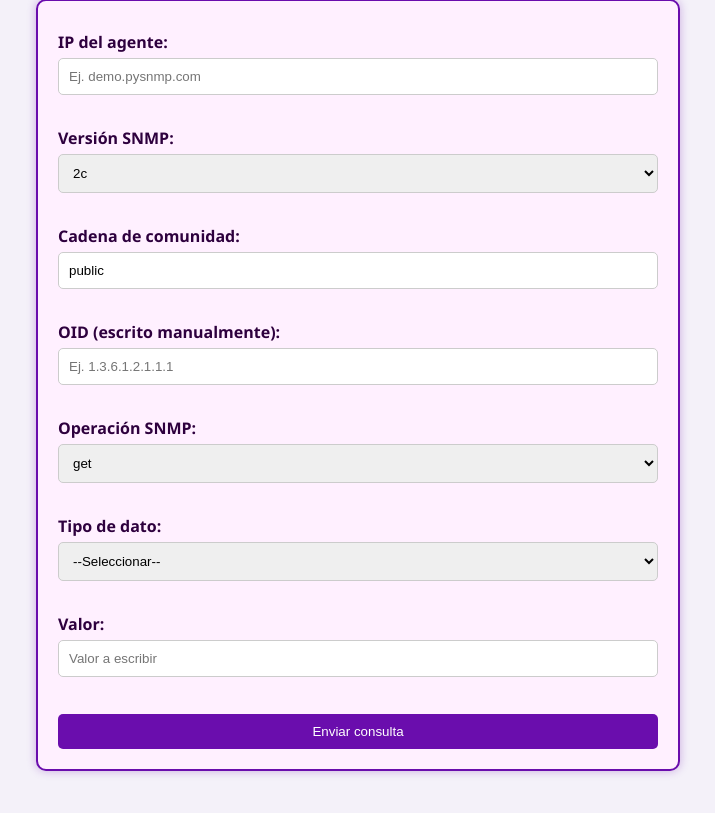
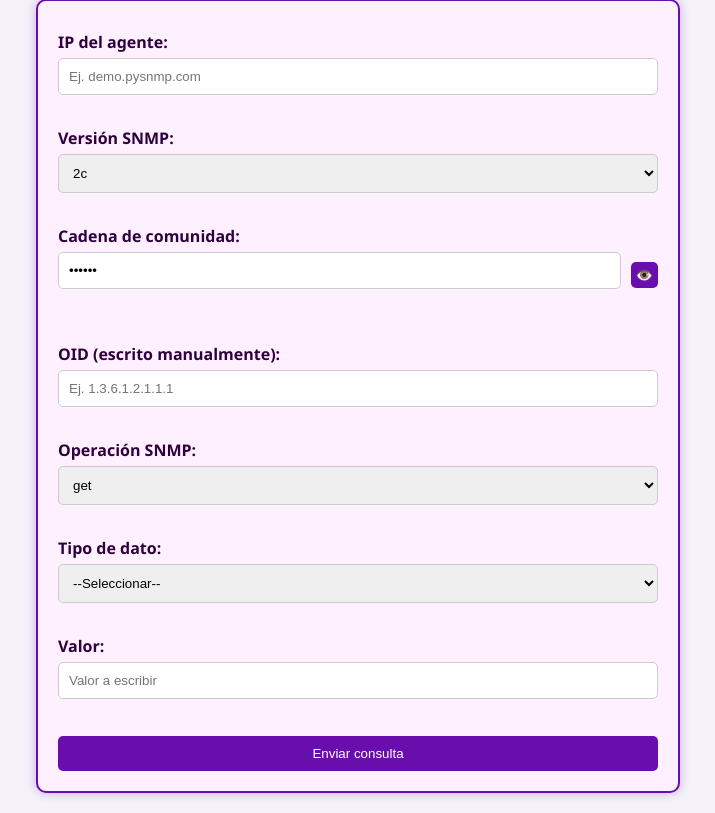
Before and after one commit to Edison04x8021/Proyecto-Redes-Edison-e-Izan-Fase-I, a Flask app: page / in a window 1280 px wide. Shown: the part 107-920 px from the top of the page, without its empty margins (282-997 px from the left). Before the commit the page ends 882 px from the top, so only its background shows below. Run offline with Flask 3, Linux system fonts and the light colour scheme.

Commit message:
Edison e Izan

```diff
--- a/app.py
+++ b/app.py
@@ -10,12 +10,10 @@ import socket
 
 app = Flask(__name__)
 
-# Ruta para mostrar el formulario
 @app.route("/", methods=["GET"])
 def index():
     return render_template("index.html")
 
-# Ruta para que procese la consulta SNMP
 @app.route("/snmp", methods=["POST"])
 def snmp():
     try:
@@ -27,7 +25,6 @@ def snmp():
         set_value = request.form.get("set_value", "")
         set_type = request.form.get("set_type", "Integer")
 
-        # Añadir '.0' si es escalar
         if operation != "bulkwalk" and not oid.endswith(".0"):
             oid += ".0"
 
@@ -38,15 +35,11 @@ def snmp():
         elif operation == "bulkwalk":
             result = snmp_bulkwalk(agent_ip, community, oid)
         elif operation == "set":
-            if set_type == "OctetString":
-                value = OctetString(set_value)
-            else:
-                try:
-                    value = Integer(int(set_value))
-                except ValueError:
-                    result = ["ERROR: Valor inválido para tipo Integer."]
-                    return render_template("result.html", result=result)
-            result = snmp_set(agent_ip, community, oid, value)
+            try:
+                value = OctetString(set_value) if set_type == "OctetString" else Integer(int(set_value))
+                result = snmp_set(agent_ip, community, oid, value)
+            except ValueError:
+                result = [f"ERROR: Valor inválido para tipo {set_type}."]
         else:
             result = [f"Operación no reconocida: {operation}"]
 
@@ -55,24 +48,23 @@ def snmp():
     except (PySnmpError, socket.gaierror) as e:
         return render_template("result.html", result=[f"ERROR: {str(e)}"])
 
-# Funciones básicas del SNMP
 def snmp_get(ip, community, oid):
     result = []
     iterator = getCmd(
         SnmpEngine(),
         CommunityData(community),
-        UdpTransportTarget((ip, 161)),
+        UdpTransportTarget((ip, 161), timeout=10, retries=3),
         ContextData(),
         ObjectType(ObjectIdentity(oid))
     )
-    errorIndication, errorStatus, errorIndex, varBinds = next(iterator)
-    if errorIndication:
-        result.append(str(errorIndication))
-    elif errorStatus:
-        result.append(f'{errorStatus.prettyPrint()} at {errorIndex}')
-    else:
-        for varBind in varBinds:
-            result.append(f'{varBind[0]} = {varBind[1]}')
+    for errorIndication, errorStatus, errorIndex, varBinds in iterator:
+        if errorIndication:
+            result.append(str(errorIndication))
+        elif errorStatus:
+            result.append(f'{errorStatus.prettyPrint()} at {errorIndex}')
+        else:
+            for varBind in varBinds:
+                result.append(f'{varBind[0]} = {varBind[1]}')
     return result
 
 def snmp_next(ip, community, oid):
@@ -80,19 +72,39 @@ def snmp_next(ip, community, oid):
     iterator = nextCmd(
         SnmpEngine(),
         CommunityData(community),
-        UdpTransportTarget((ip, 161)),
+        UdpTransportTarget((ip, 161), timeout=10, retries=3),
         ContextData(),
         ObjectType(ObjectIdentity(oid)),
-        lexicographicMode=False
+        lexicographicMode=True
     )
-    errorIndication, errorStatus, errorIndex, varBinds = next(iterator)
-    if errorIndication:
-        result.append(str(errorIndication))
-    elif errorStatus:
-        result.append(f'{errorStatus.prettyPrint()} at {errorIndex}')
-    else:
-        for varBind in varBinds:
-            result.append(f'{varBind[0]} = {varBind[1]}')
+
+    for errorIndication, errorStatus, errorIndex, varBinds in iterator:
+        if errorIndication:
+            result.append(f"ERROR: {errorIndication}")
+        elif errorStatus:
+            result.append(f"SNMP Error: {errorStatus.prettyPrint()} at {errorIndex}")
+        else:
+            for varBind in varBinds:
+                result.append(f"{varBind[0]} = {varBind[1]}")
+    return result
+
+def snmp_set(ip, community, oid, value):
+    result = []
+    iterator = setCmd(
+        SnmpEngine(),
+        CommunityData(community),
+        UdpTransportTarget((ip, 161), timeout=10, retries=3),
+        ContextData(),
+        ObjectType(ObjectIdentity(oid), value)
+    )
+    for errorIndication, errorStatus, errorIndex, varBinds in iterator:
+        if errorIndication:
+            result.append(f"ERROR: {errorIndication}")
+        elif errorStatus:
+            result.append(f"SNMP Error: {errorStatus.prettyPrint()} at {errorIndex}")
+        else:
+            for varBind in varBinds:
+                result.append(f"{varBind[0]} = {varBind[1]}")
     return result
 
 def snmp_bulkwalk(ip, community, oid):
@@ -100,40 +112,21 @@ def snmp_bulkwalk(ip, community, oid):
     iterator = bulkCmd(
         SnmpEngine(),
         CommunityData(community),
-        UdpTransportTarget((ip, 161)),
+        UdpTransportTarget((ip, 161), timeout=10, retries=3),
         ContextData(), 0, 10,
         ObjectType(ObjectIdentity(oid)),
         lexicographicMode=False
     )
-    for (errorIndication, errorStatus, errorIndex, varBinds) in iterator:
+    for errorIndication, errorStatus, errorIndex, varBinds in iterator:
         if errorIndication:
-            result.append(str(errorIndication))
+            result.append(f"ERROR: {errorIndication}")
             break
         elif errorStatus:
-            result.append(f'{errorStatus.prettyPrint()} at {errorIndex}')
+            result.append(f"SNMP Error: {errorStatus.prettyPrint()} at {errorIndex}")
             break
         else:
             for varBind in varBinds:
-                result.append(f'{varBind[0]} = {varBind[1]}')
-    return result
-
-def snmp_set(ip, community, oid, value):
-    result = []
-    iterator = setCmd(
-        SnmpEngine(),
-        CommunityData(community),
-        UdpTransportTarget((ip, 161)),
-        ContextData(),
-        ObjectType(ObjectIdentity(oid), value)
-    )
-    errorIndication, errorStatus, errorIndex, varBinds = next(iterator)
-    if errorIndication:
-        result.append(str(errorIndication))
-    elif errorStatus:
-        result.append(f'{errorStatus.prettyPrint()} at {errorIndex}')
-    else:
-        for varBind in varBinds:
-            result.append(f'{varBind[0]} = {varBind[1]}')
+                result.append(f"{varBind[0]} = {varBind[1]}")
     return result
 
 if __name__ == "__main__":
--- a/static/style.css
+++ b/static/style.css
@@ -56,3 +56,31 @@
     background-color: #ede3f9;
     border-left: 5px solid #6a0dad;
 }
+
+/* 🎨 Estilo para el campo de comunidad con botón a la derecha */
+.input-container {
+    display: flex;
+    align-items: center;
+    width: 100%;
+}
+
+.input-container input {
+    flex: 1; /* El campo de texto ocupa la mayor parte del espacio */
+}
+
+.input-container button {
+    width: auto; /* Ajusta el ancho al contenido */
+    margin-left: 10px; /* Espacio entre el input y el botón */
+    padding: 5px;
+    font-size: 14px;
+    background-color: #6a0dad;
+    color: white;
+    border: none;
+    border-radius: 5px;
+    cursor: pointer;
+    transition: background-color 0.3s ease;
+}
+
+.input-container button:hover {
+    background-color: #520c9f;
+}
--- a/templates/index.html
+++ b/templates/index.html
@@ -4,6 +4,19 @@
   <link rel="stylesheet" href="{{ url_for('static', filename='style.css') }}">
   <meta charset="utf-8">
   <title>Formulario SNMP</title>
+  <script>
+    function toggleCommunity() {
+        var input = document.getElementById("community");
+        var button = document.getElementById("toggleButton");
+        if (input.type === "password") {
+            input.type = "text";
+            button.textContent = "🙈";
+        } else {
+            input.type = "password";
+            button.textContent = "👁️";
+        }
+    }
+  </script>
 </head>
 <body>
   <h1>Formulario de consulta SNMP</h1>
@@ -19,7 +32,11 @@
     </select><br><br>
 
     <label>Cadena de comunidad:</label>
-    <input type="text" name="community" value="public"><br><br>
+    <div class="input-container">
+      <input type="password" id="community" name="community" value="public">
+      <button type="button" id="toggleButton" onclick="toggleCommunity()">👁️</button>
+    </div>
+    <br><br>
 
     <label>OID (escrito manualmente):</label>
     <input type="text" name="oid" required placeholder="Ej. 1.3.6.1.2.1.1.1"><br><br>
```
Lines whose indentation alone changed are shown as unchanged.
